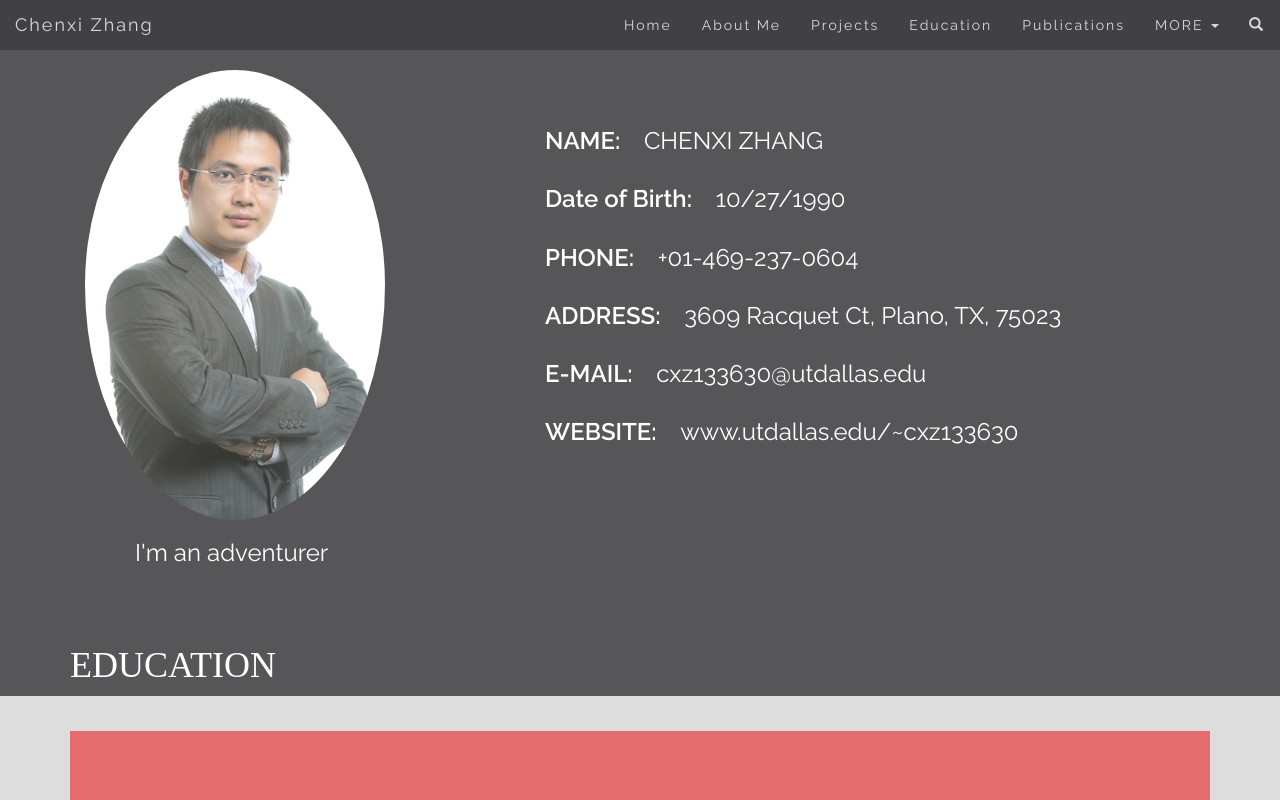
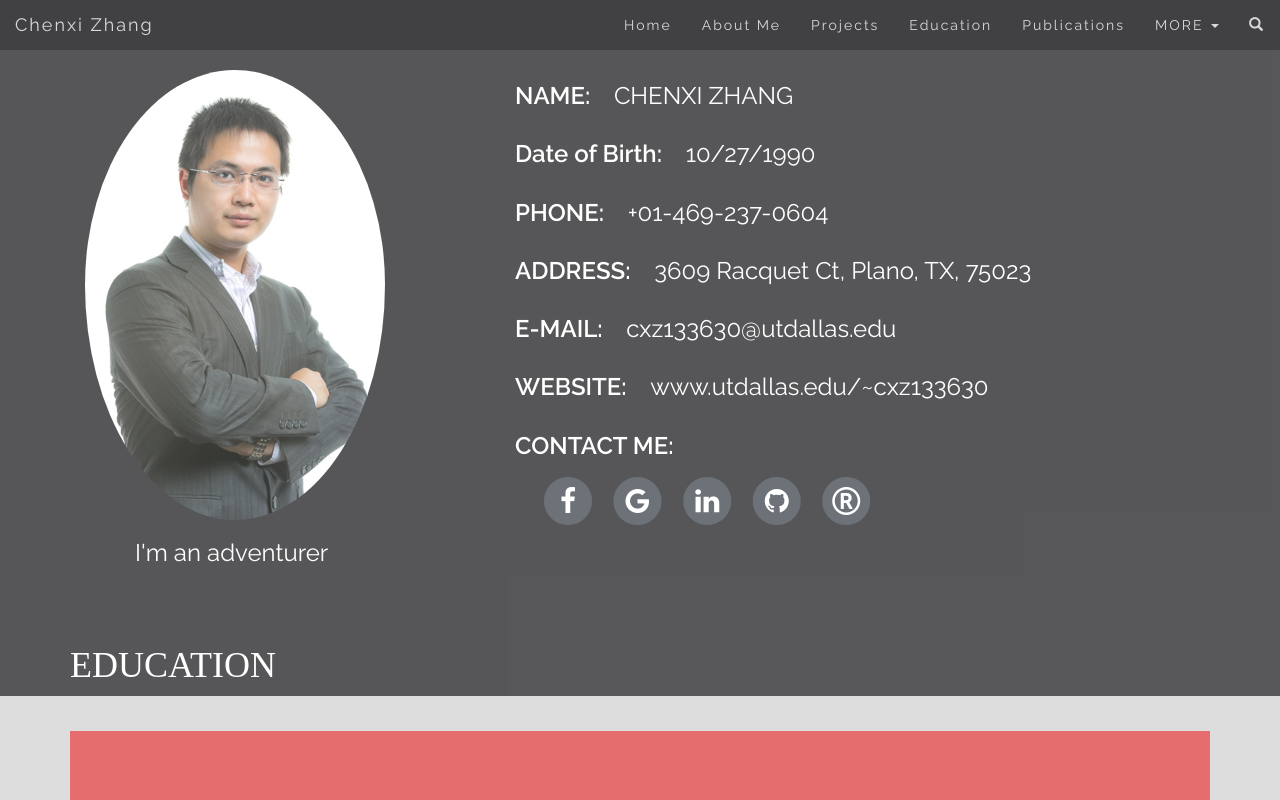
Before and after one commit to zcx88886666/My-Personal-Website, a plain HTML site: page index.html in a window 1280 px wide. Shown: the top 800 px of the page. Drawn offline with nearby package versions, Linux system fonts and the light colour scheme.

Commit message:
Add Social-meida icons to addresss block

```diff
--- a/assets/css/style.css
+++ b/assets/css/style.css
@@ -86,7 +86,8 @@ body,html{
 }
 
 ul.address {
-	padding-top: 50px;
+	padding-top: 5px;
+	padding-left: 10px;
 }
 
 ul.address li {
@@ -117,6 +118,11 @@ ul.address li ul.address-text li a:link{
 ul.address li ul.address-text li a:hover{
         color: #3498DB;
 }
+
+.list-social-icons a {
+  color: #495057; }
+
+
 
 /* ================== */
 /* Education SECTION  */
--- a/index.html
+++ b/index.html
@@ -9,6 +9,8 @@
     <link rel="stylesheet" href="https://maxcdn.bootstrapcdn.com/bootstrap/3.3.7/css/bootstrap.min.css">
 	<link rel="stylesheet" type="text/css" href="assets/css/style.css">
 	<link href="https://fonts.googleapis.com/css?family=Montserrat|Raleway:400,600" rel="stylesheet">
+	<!-- Font Awesome icons link -->
+	<link rel="stylesheet" href="https://cdnjs.cloudflare.com/ajax/libs/font-awesome/4.7.0/css/font-awesome.min.css">
 <!-- 	<link href="https://fonts.googleapis.com/css?family=Saira+Extra+Condensed:100,200,300,400,500,600,700,800,900" rel="stylesheet"> -->
 <!-- 	<script src="assets/js/jquery-3.2.1.min.js"></script> -->
 	<script src="https://cdnjs.cloudflare.com/ajax/libs/popper.js/1.11.0/umd/popper.min.js" integrity="sha384-b/U6ypiBEHpOf/4+1nzFpr53nxSS+GLCkfwBdFNTxtclqqenISfwAzpKaMNFNmj4" crossorigin="anonymous"></script>
@@ -100,7 +102,56 @@
 								<li><a href="http://www.utdallas.edu/~cxz133630">www.utdallas.edu/~cxz133630</a></li>
 							</ul>
 						</li>
+						<li>
+							<ul class="address-text">
+								<li><b>CONTACT ME:</b></li>
+							</ul>
+						</li>
 		</ul>
+
+         <ul class="list-inline list-social-icons" style="margin-left:70px;">
+            <li class="list-inline-item">
+              <a href="https://www.facebook.com/chenxi.zhang.1447" onMouseOver="this.style.color='#3B5998'" onMouseOut="this.style.color='#495057'">
+                <span class="fa-stack fa-2x">
+                  <i class="fa fa-circle fa-stack-2x"></i>
+                  <i class="fa fa-facebook fa-stack-1x fa-inverse"></i>
+                </span>
+              </a>
+            </li>
+            <li class="list-inline-item">
+              <a href="https://scholar.google.com/citations?user=C3YPqvYAAAAJ&hl=en" onMouseOver="this.style.color='#d62d20'" onMouseOut="this.style.color='#495057'">
+                <span class="fa-stack fa-2x">
+                  <i class="fa fa-circle fa-stack-2x"></i>
+                  <i class="fa fa-google fa-stack-1x fa-inverse"></i>
+                </span>
+              </a>
+            </li>
+            <li class="list-inline-item">
+              <a href="https://www.linkedin.com/in/chenxi-zhang-9278337b/" onMouseOver="this.style.color='#0077B5'" onMouseOut="this.style.color='#495057'">
+                <span class="fa-stack fa-2x">
+                  <i class="fa fa-circle fa-stack-2x"></i>
+                  <i class="fa fa-linkedin fa-stack-1x fa-inverse"></i>
+                </span>
+              </a>
+            </li>
+            <li class="list-inline-item">
+              <a href="https://github.com/zcx88886666" onMouseOver="this.style.color='#000000'" onMouseOut="this.style.color='#495057'">
+                <span class="fa-stack fa-2x">
+                  <i class="fa fa-circle fa-stack-2x"></i>
+                  <i class="fa fa-github fa-stack-1x fa-inverse"></i>
+                </span>
+              </a>
+            </li>
+			<li class="list-inline-item">
+              <a href="https://www.researchgate.net/profile/Chenxi_Zhang3" onMouseOver="this.style.color='#00ccbb'" onMouseOut="this.style.color='#495057'">
+                <span class="fa-stack fa-2x">
+                  <i class="fa fa-circle fa-stack-2x"></i>
+                  <i class="fa fa-registered fa-stack-1x fa-inverse"></i>
+                </span>
+              </a>
+            </li>
+         </ul>
+
 		</div>
   </div>
 </section>
```
